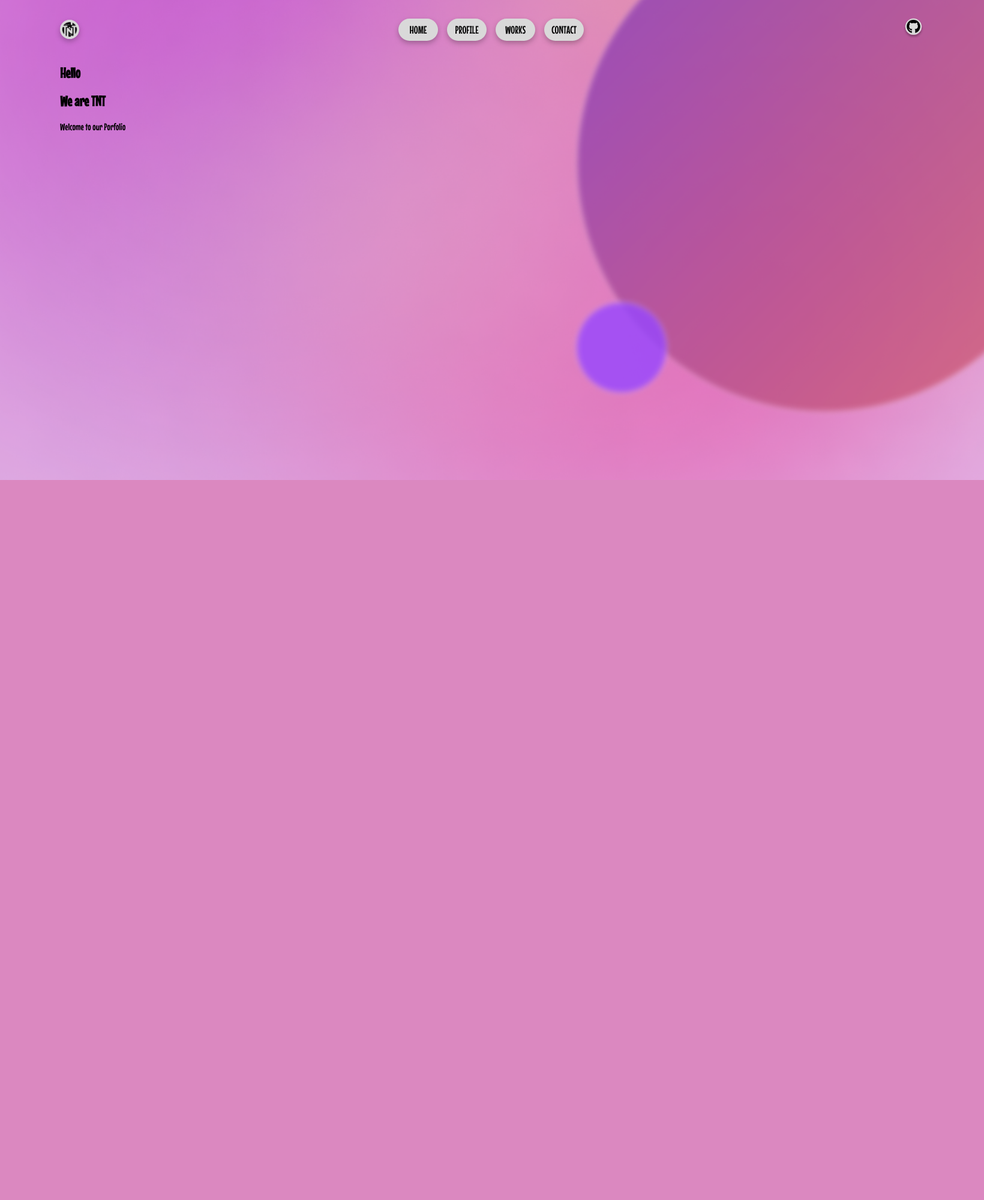
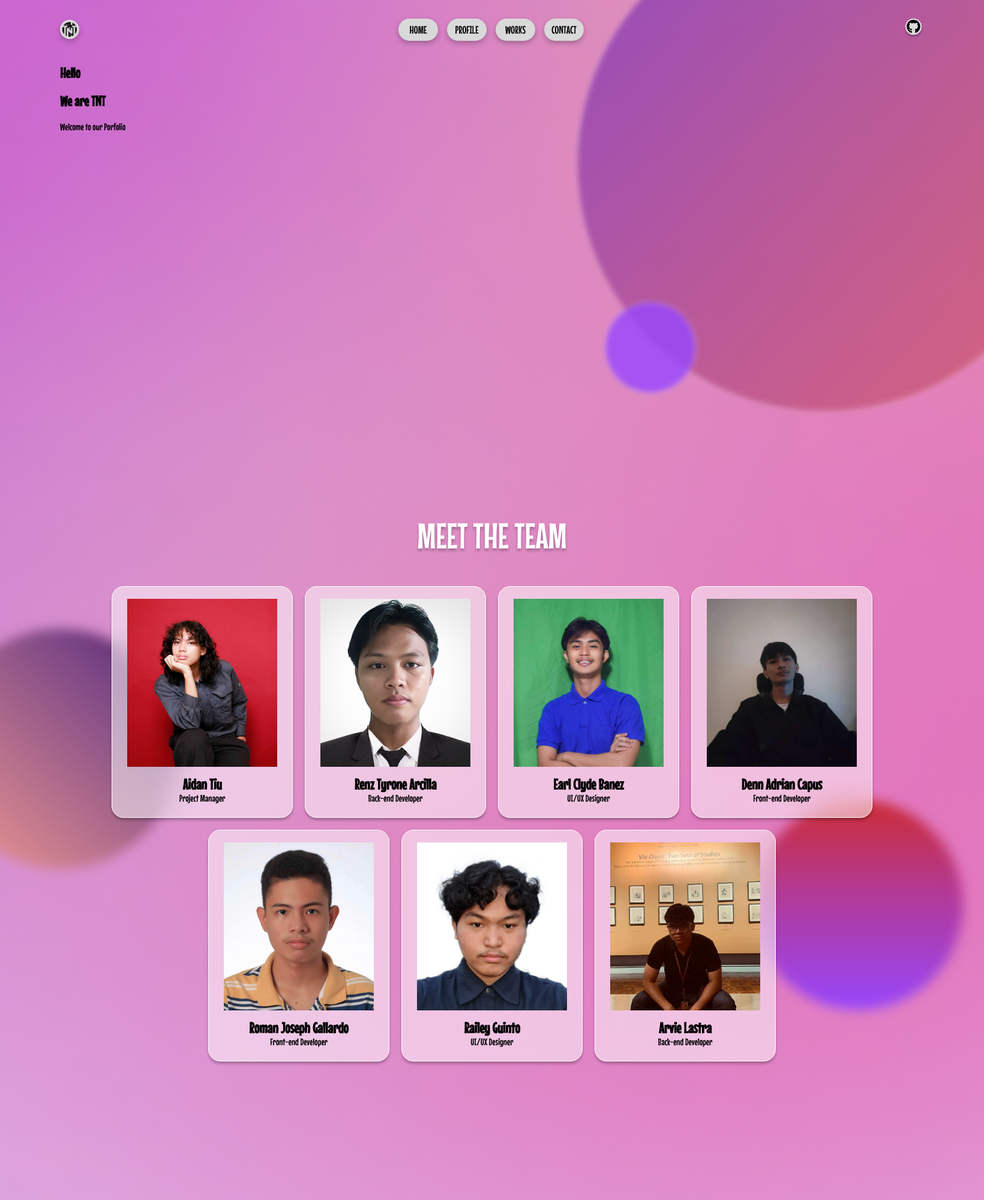
Before and after one commit to aidantiu/dsa_portfolio, a Flask app: page / in a window 1640 px wide; the page is wider, and only the part inside the window is pictured. Shown: that part at 60% size. Before the commit the page ends 800 px from the top of that part, so only its background shows below. Run offline with Flask 3, Linux system fonts and the light colour scheme.

Commit message:
feat: create profile section

```diff
--- a/portfolio/app/routes/index.py
+++ b/portfolio/app/routes/index.py
@@ -10,4 +10,17 @@ from flask import render_template
 @app.route('/')
 @app.route('/index')
 def index():
-    return render_template('index.html', title='Home')
+
+
+    # List of profiles
+    profiles = [
+        {"image_path": "images/aidan.jpg", "name": "Aidan Tiu", "role": "Project Manager"},
+        {"image_path": "images/renz.png", "name": "Renz Tyrone Arcilla", "role": "Back-end Developer"},
+        {"image_path": "images/earl.jpg", "name": "Earl Clyde Banez", "role": "UI/UX Designer"},
+        {"image_path": "images/denn.jpg", "name": "Denn Adrian Capus", "role": "Front-end Developer"},
+        {"image_path": "images/roman.jpg", "name": "Roman Joseph Gallardo", "role": "Front-end Developer"},
+        {"image_path": "images/railey.jpg", "name": "Railey Guinto", "role": "UI/UX Designer"},
+        {"image_path": "images/arvie.jpg", "name": "Arvie Lastra", "role": "Back-end Developer"},
+    ]
+
+    return render_template('index.html', title='Home', profiles=profiles)
--- a/portfolio/app/static/styles/index.css
+++ b/portfolio/app/static/styles/index.css
@@ -3,9 +3,9 @@
 */
 
 body{
-    height: 100vh;
+    height:250vh;
     font-family: Arial, sans-serif;
-    background: #E2B2E5 url(../images/Home\ Page\(1\).png) no-repeat center center/cover;
+    background: #E2B2E5 url(../images/Home\ Page\(1\).png) repeat center/cover;
     color: black;
     overflow-x: hidden;
 }
@@ -25,7 +25,7 @@ body{
 }
 
 .ellipse.large {
-    width: 825px;
+  width: 825px;
   height: 825px;
   background: linear-gradient( 135deg, #883DB9 5%, #9643AC 22%, #AE4D94 48%, #D75E6D 100% );
   border: 1px solid #FFFFFF;
@@ -44,6 +44,93 @@ body{
     filter: blur(5px);
     position: absolute;
     bottom: 20%;
-    right: 35%;
-    transform: translate(50%, 360%);
+    right: 0%;
+    transform: translate(-250%, 360%);
 }
+
+.ellipse-1.large{
+    width: 400px;
+    height: 400px;
+    border-radius: 362px;
+    background: linear-gradient(43deg, #DC8B8F 14.37%, #7B4686 74.45%, #592266 94.47%);
+    filter: blur(10px);
+    position: absolute;
+    transform: translate(-50%, 60%);
+}
+
+.ellipse-1.small{
+    border-radius: 282px;
+    background: linear-gradient(180deg, #CB2C34 0%, #B13A9A 46.44%, #A440CC 75%, #9D44E6 87.5%, #9A45F2 93.75%, #9747FF 100%);
+    filter: blur(10px);
+    width: 350px;
+    height: 350px;
+    position: absolute;
+    transform: translate(330%,150%);
+}
+
+/* Hero section */
+.hero-section{
+    height: 700px;
+}
+
+/* Profile Section */
+.profile-section{
+    position: relative;
+    height: 700px;
+    z-index: 1;
+}
+
+.profile-card-wrapper{
+    display: flex;
+    flex-wrap: wrap;
+    justify-content: center;
+    gap: 20px;
+}
+
+.profile-section h1{
+    text-align: center;
+    color: #FFF;
+    text-shadow: 0px 4px 4px rgba(0, 0, 0, 0.25);
+    font-size: 60px;
+    font-style: normal;
+    font-weight: 400;
+    line-height: normal;
+}
+
+.profile-card {
+    display: flex;
+    flex-direction: column;
+    align-items: center;
+    width: 300px;
+    height: 384px;
+    border-radius: 20px;
+    border: 1px solid #FFF;
+    background: rgba(255, 254, 254, 0.527);
+    filter: blur(px);
+    box-shadow: 0px 4px 4px 0px rgba(0, 0, 0, 0.25);
+    backdrop-filter: blur(20px);
+}
+
+.profile-card img{
+    width: 250px;
+    height: 280px;
+    padding-top: 20px;
+    object-fit: cover;
+}
+
+.profile-desc{
+    width: 100%;
+    height: auto;
+    text-align: center;
+    margin-top: 15px;
+}
+
+.profile-desc h6{
+    margin: 0;
+    font-size: 25px;
+}
+
+.profile-desc p {
+    margin: 0 ;
+    font-size: 16px;
+}
--- a/portfolio/app/templates/index.html
+++ b/portfolio/app/templates/index.html
@@ -55,7 +55,7 @@
             </div>
 
             <!-- Hero Section -->
-             <section>
+             <section class="hero-section">
                 <div class="hero-container">
                     <div class="hero-main-text">
                         <h1>Hello</h1>
@@ -66,6 +66,31 @@
                     </div>
                 </div>
              </section>
+
+
+             <div class="ellipses-container">
+                <div class="ellipse-1 large"></div>
+                <div class="ellipse-1 small"></div>
+            </div>
+             <!-- Profile Section  -->
+              <section class="profile-section">
+                <h1>MEET THE TEAM</h1>
+                <div class="profile-card-wrapper">
+                    <!-- Loop through the profiles list -->
+                    {% for profile in profiles %}
+                    <div class="profile-card">
+                        <img src="{{ url_for('static', filename=profile.image_path) }}" alt="Profile Image" class="profile-image">
+                        <div class="profile-desc">
+                            <h6>{{ profile.name }}</h6>
+                            <p>{{ profile.role }}</p>
+                        </div>
+
+                    </div>
+                    {% endfor %}
+                </div>
+              </section>
         </main>
     </body>
+
+    <script src="{{ url_for('static', filename='scripts/global.js') }}"></script>
 </html>
```
Also changed, not shown: portfolio/app/static/images/aidan.jpg (added), portfolio/app/static/images/arvie.jpg (added), portfolio/app/static/images/denn.jpg (added), portfolio/app/static/images/earl.jpg (added), portfolio/app/static/images/railey.jpg (added), portfolio/app/static/images/renz.png (added), portfolio/app/static/images/roman.jpg (added), portfolio/app/static/images/ui1.jpg (added).
